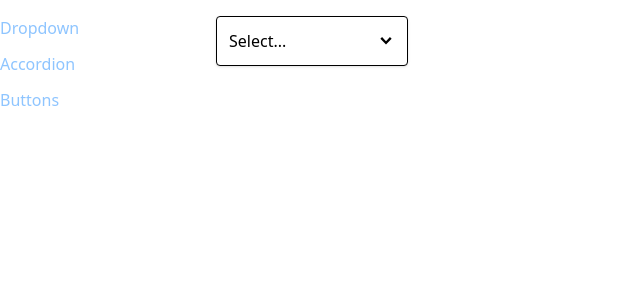
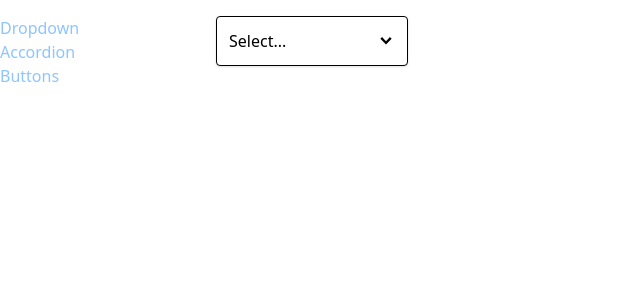
Before and after one commit to Alejandro-Munoz/reusable-components, a React (Vite) app: page / in a window 1280 px wide. Shown: the top 300 px of the page, without its empty margins (0-640 px from the left). Built offline with nearby package versions, Linux system fonts and the light colour scheme.

Commit message:
removed mb3

```diff
--- a/src/components/Link.js
+++ b/src/components/Link.js
@@ -4,7 +4,7 @@ import useNavigation from '../hooks/useNavigation';
 export default function Link({ to, children }) {
   const { navigate } = useNavigation();
 
-  const classes = classNames('text-blue-300', 'mb-3')
+  const classes = classNames('text-blue-300')
 
   const handleClick = (e) => {
     if (e.metaKey || e.ctrlKey) {
```
